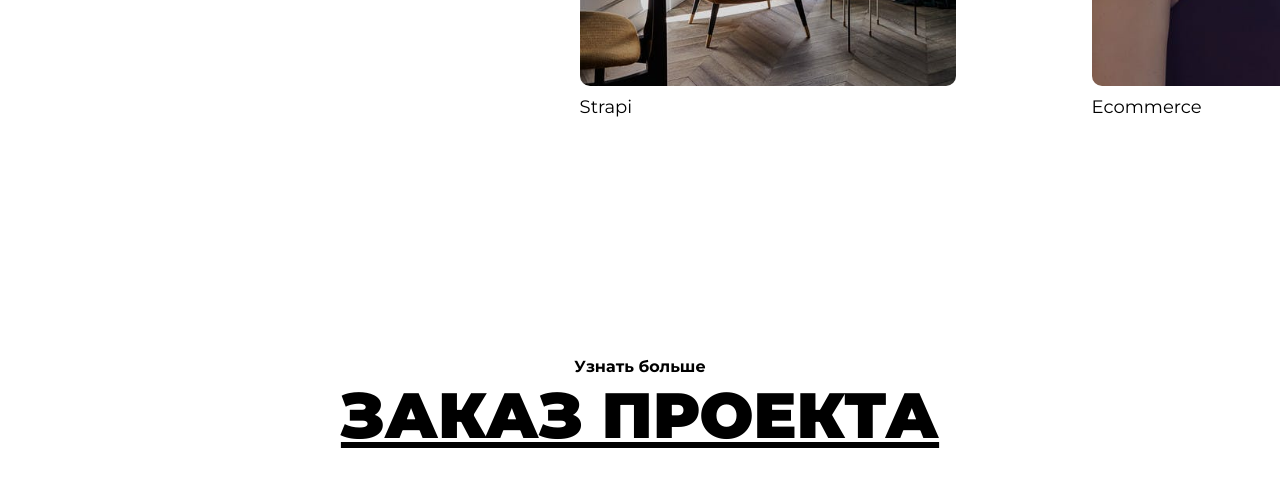
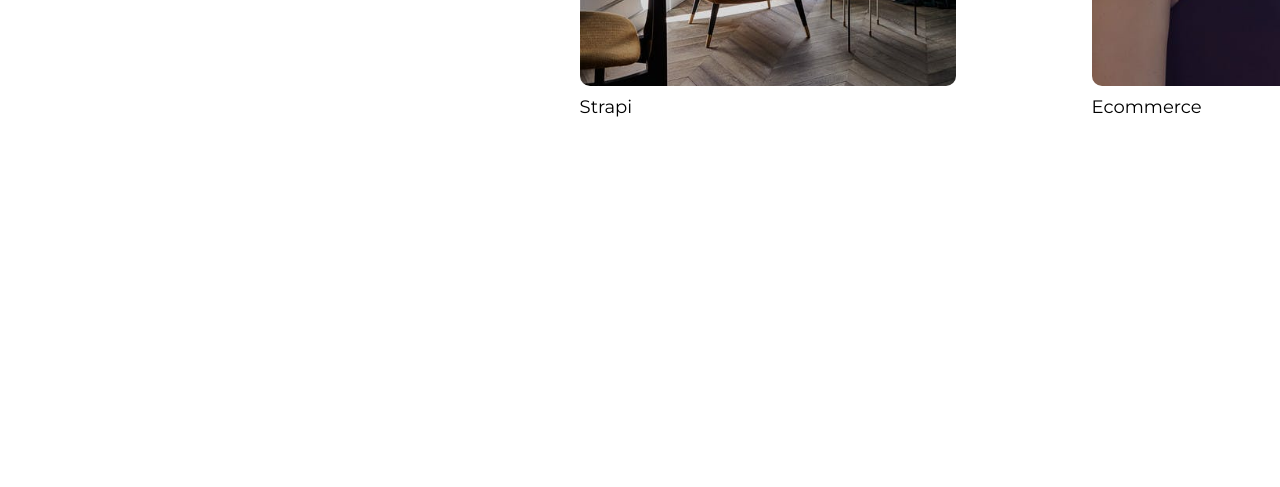
Before and after one commit to khantorot/bloo, a plain HTML site: page index.html in a window 1280 px wide. Shown: the part 3206-3693 px from the top of the page. Drawn offline with Linux system fonts and the light colour scheme.

Commit message:
next_page_btn color

```diff
--- a/assets/css/style.css
+++ b/assets/css/style.css
@@ -555,6 +555,7 @@ section{
     background: transparent;
     z-index: 1;
     position: relative;
+    color: var(--bgrd);
 }
 
 .next_project,
@@ -564,6 +565,7 @@ section{
     font-weight: 900;
     text-transform: uppercase;
     text-decoration: underline;
+    color: inherit;
 }
 
 .next_page_btn a:hover{
```
